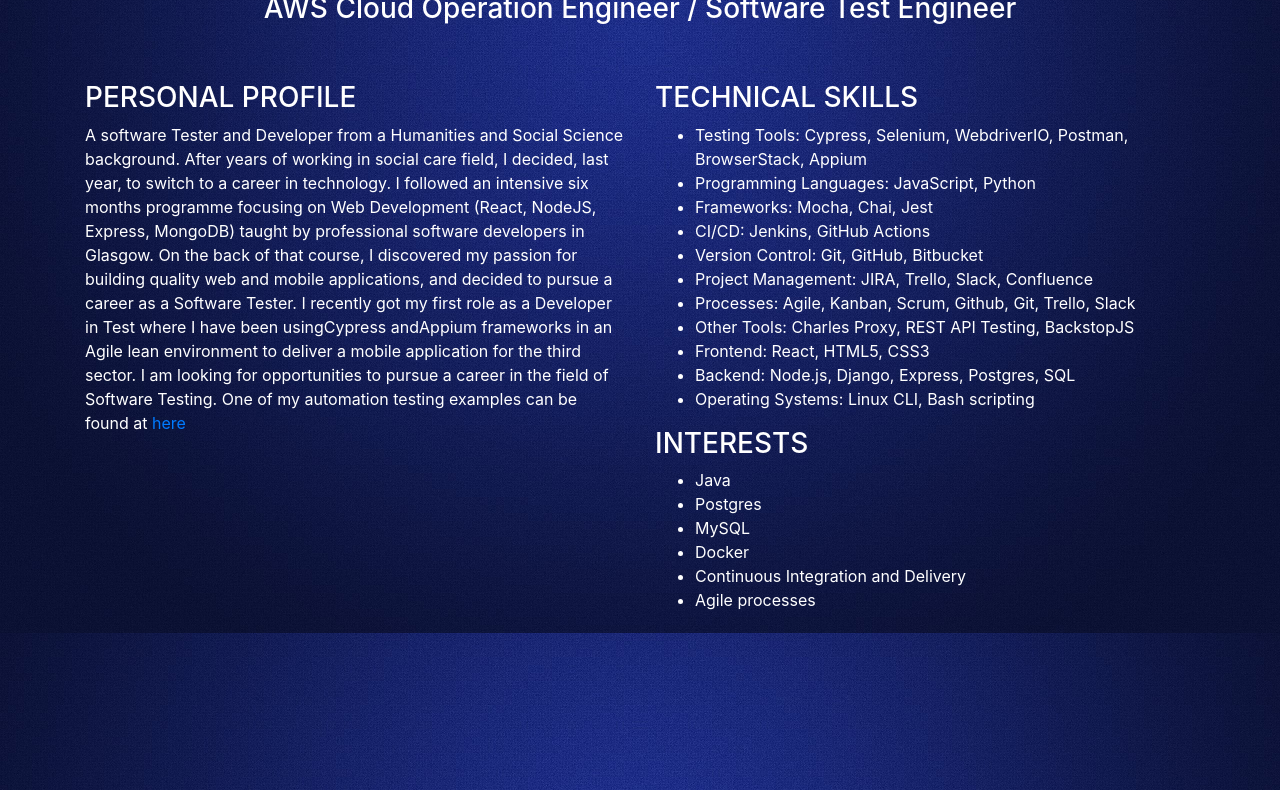
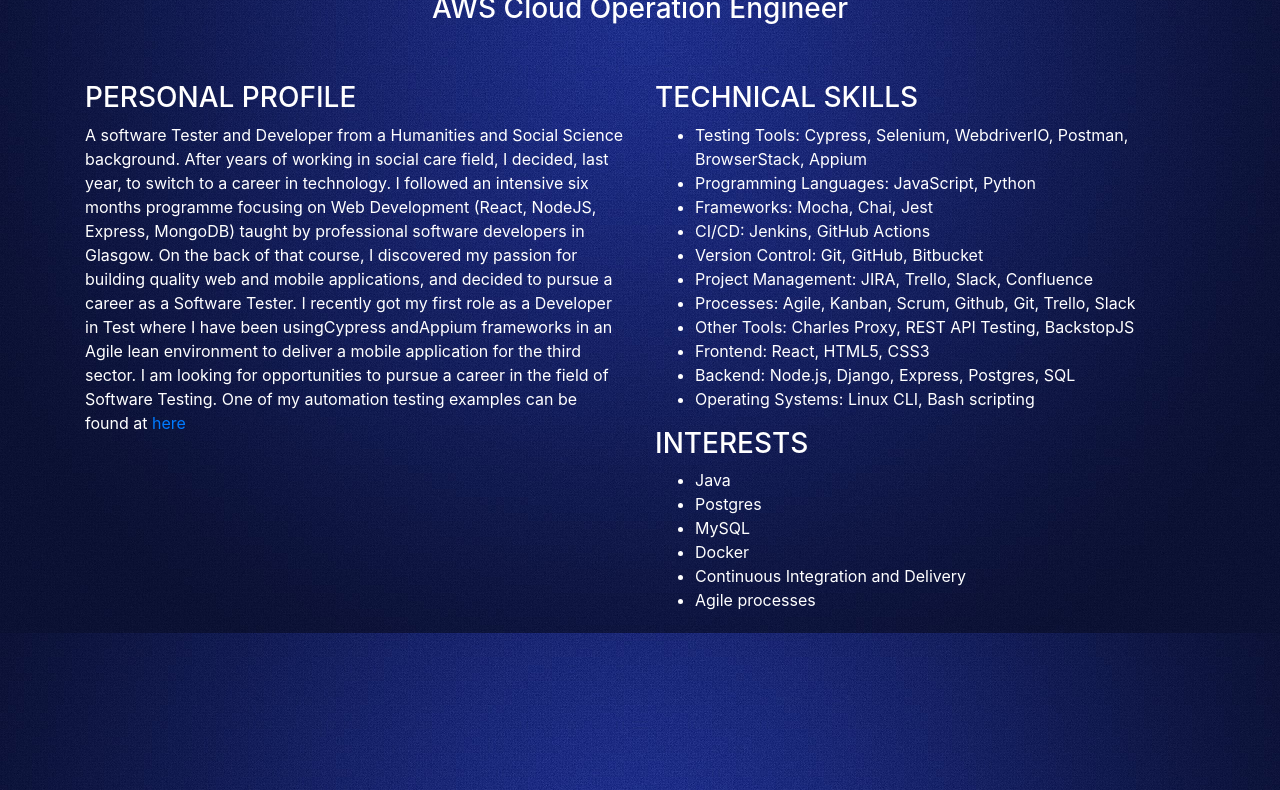
Before and after one commit to wonmaungthein/AWS-re-start-project, a website: page index.html in a window 1280 px wide. Shown: the part 167-957 px from the top of the page. Drawn offline with nearby package versions, Linux system fonts and the light colour scheme.

Commit message:
removed role

```diff
--- a/index.html
+++ b/index.html
@@ -77,7 +77,7 @@
 				<div class="aboutMe">
 					<!-- <img class="logo" src="me.jpg" alt "myphoto" /> -->
 					<h2>Won Maung Thein (BA)</h2>
-					<h3>AWS Cloud Operation Engineer / Software Test Engineer <h3>
+					<h3>AWS Cloud Operation Engineer <h3>
 				</div>
 				<div class="row profile-Skillscontainer">
 					<div class="col-sm Profile">
```
